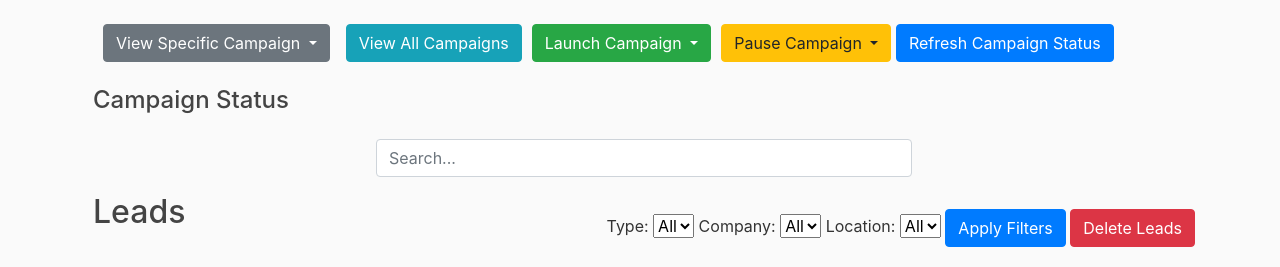
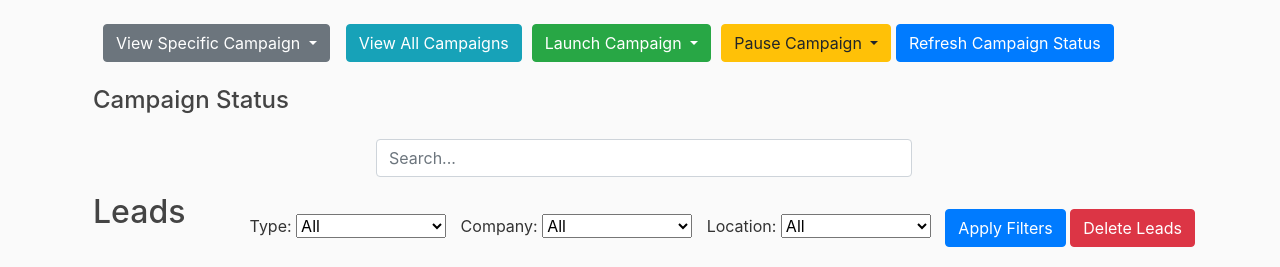
Before and after one commit to Orenil/Django-Contacts, a Django app: template contacts/templates/campaign.html in a window 1280 px wide. Shown: the part 56-323 px from the top of the page. Run offline with Django 3.2, Linux system fonts and the light colour scheme; the template is opened without the code that fills it, so the values that code supplies are empty; some libraries are stand-ins or nearby versions.

Commit message:
updated changes

```diff
--- a/contacts/templates/campaign.html
+++ b/contacts/templates/campaign.html
@@ -12,6 +12,11 @@
         /* Your CSS styles go here */
         .filter-menu {
             margin-bottom: 20px;
+        }
+
+        .filter-menu select {
+            width: 150px; /* Set a fixed width for dropdowns */
+            margin-right: 10px; /* Adjust the spacing between dropdowns */
         }
     </style>
 
```
